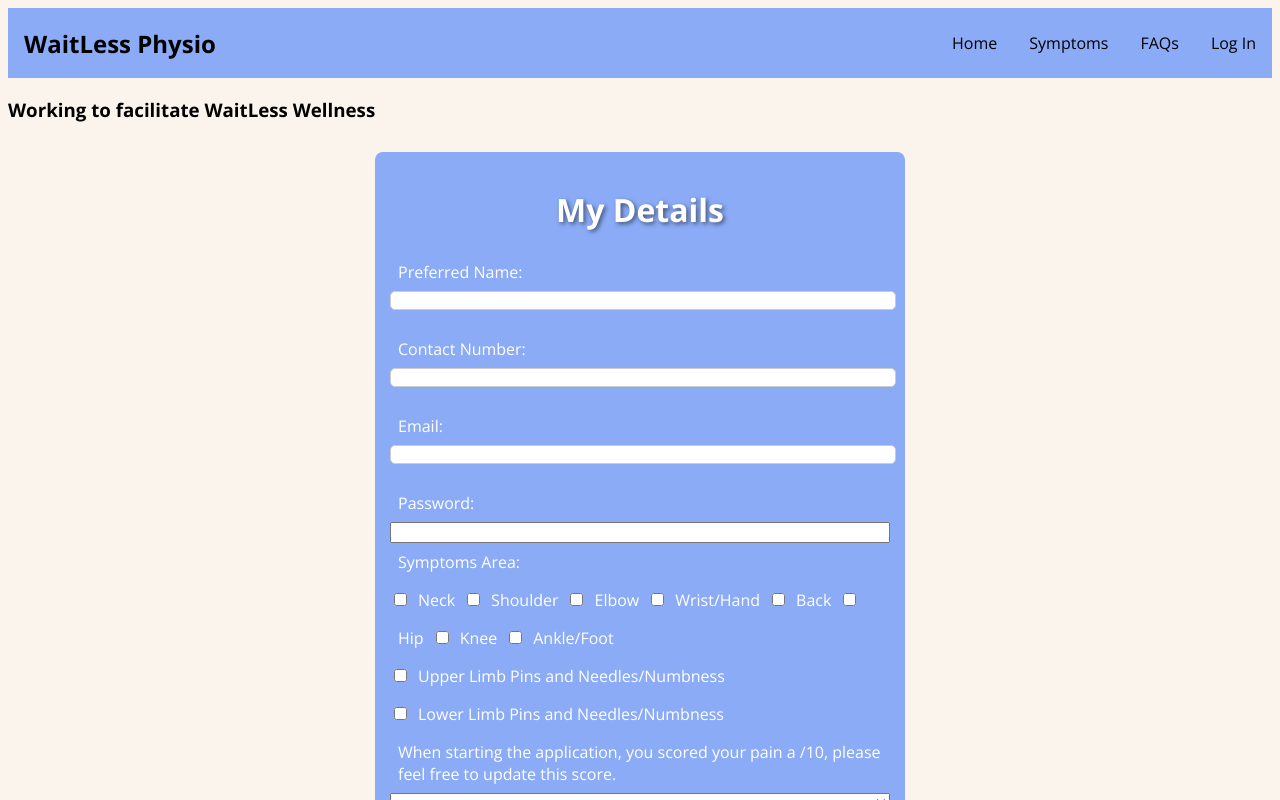
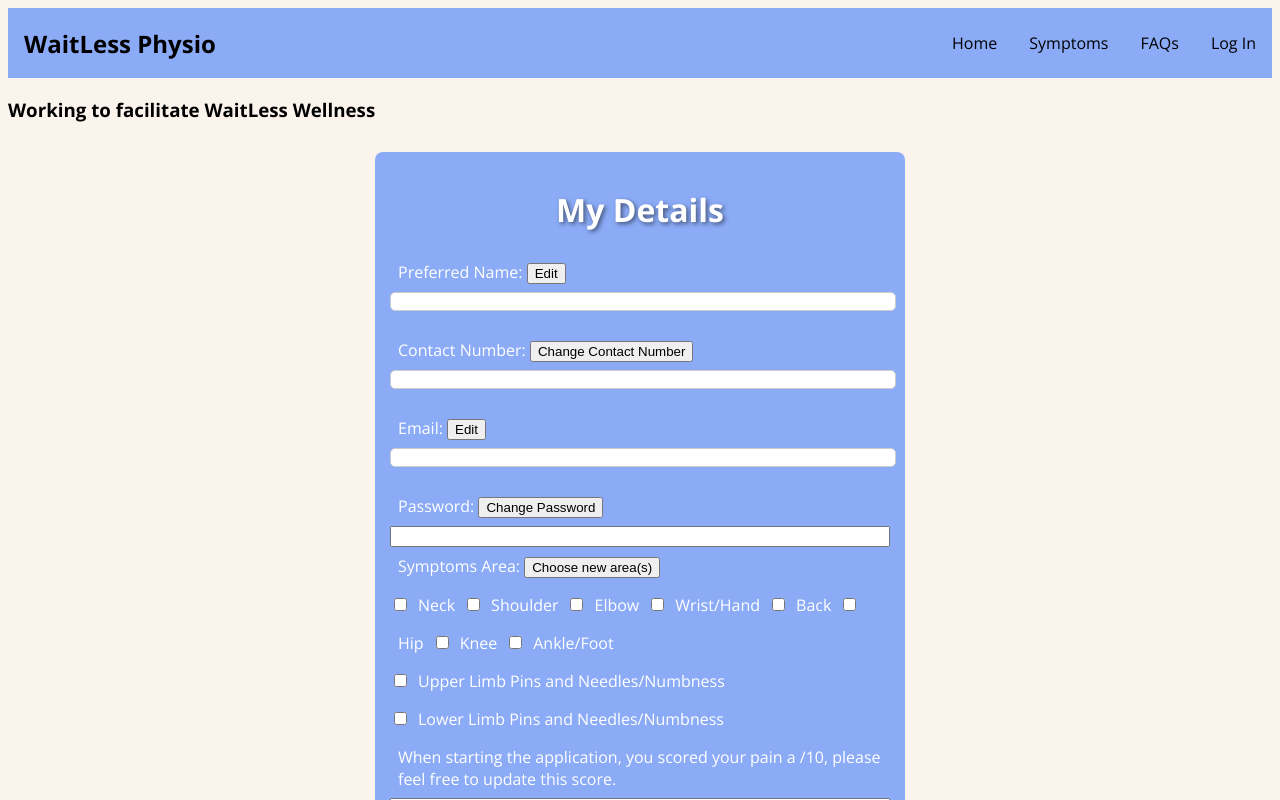
Before and after one commit to tosinfolarin/PhysioApp, a React (Vite) app in the folder Frontend/: page /MyDetails in a window 1280 px wide. Shown: the top 800 px of the page. Built offline with nearby package versions, Linux system fonts and the light colour scheme; no server answers.

Commit message:
editing details

```diff
--- a/Frontend/src/components/MyDetails.jsx
+++ b/Frontend/src/components/MyDetails.jsx
@@ -101,23 +101,23 @@ const Details = () => {
 
 
 
-            <label>Preferred  Name: {name} </label>
-            <input type="text" {...register("preferredName")} />
+            <label>Preferred  Name: {name} <button type="button">Edit</button> </label>
+            <input type="text"  {...register("preferredName" ) } />
             {errors.preferredName && <span className="errorMessage">{errors.preferredName.message}</span>}
 
-            <label>Contact Number: {contactNumber} </label>
+            <label>Contact Number: {contactNumber} <button type="button">Change Contact Number</button> </label>
             <input type="text" {...register("contactNumber")} />
             {errors.contactNumber && <span className="errorMessage">{errors.contactNumber.message}</span>}
 
-            <label>Email: {email} </label>
+            <label>Email: {email} <button type="button">Edit</button> </label>
             <input type="email" {...register("email")} />
             {errors.email && <span className="errorMessage">{errors.email.message}</span>}
 
-            <label>Password:</label>
+            <label>Password: <button type="button">Change Password</button> </label>
             <input type="password" {...register("password")} />
             {errors.password && <span className="errorMessage">{errors.password.message}</span>}
 
-            <label>Symptoms Area: {bodyPart} </label>
+            <label>Symptoms Area: {bodyPart}  <button type="button">Choose new area(s)</button> </label>
             <div>
               <input type="checkbox" id="neck" value="neck" {...register("bodyPart")} />
               <label htmlFor="neck">Neck</label>
```
Also changed, not shown: 1 other file (tests, documents, lock files or other folders).
